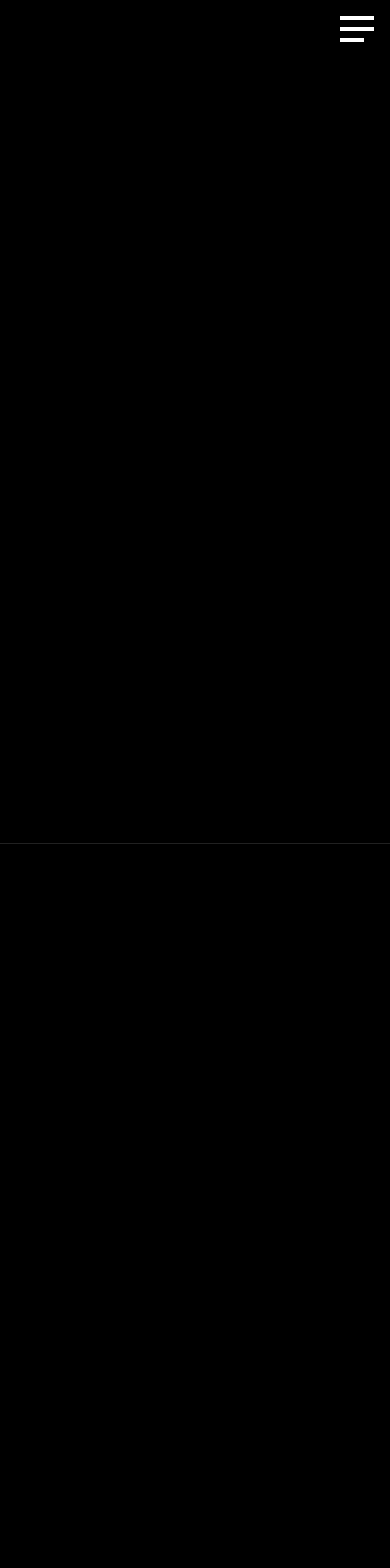
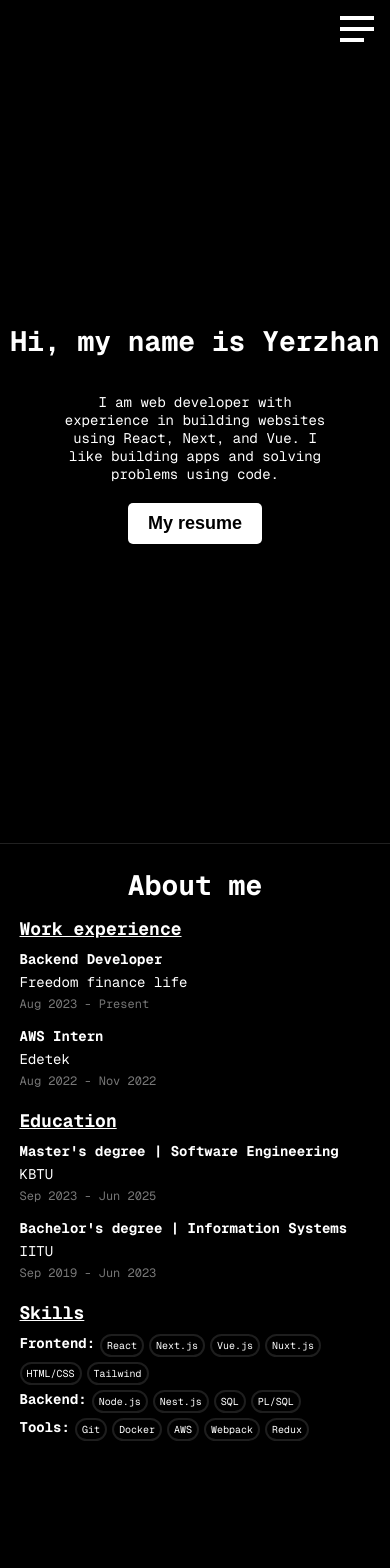
Before and after one commit to K4mino/project, a Next.js app: page / in a window 390 px wide. Shown: the top 1568 px of the page. Built offline with nearby package versions, Linux system fonts and the light colour scheme.

Commit message:
mobile fix, loader

```diff
--- a/src/components/About.jsx
+++ b/src/components/About.jsx
@@ -2,6 +2,7 @@ import React from "react";
 import styled from "styled-components";
 import skills from "public/skills.json";
 import SkillBatch from "./Skillbatch";
+import SectionTitle from "./SectionTitle";
 
 const Wrapper = styled.div`
   width: 95%;
@@ -11,13 +12,27 @@ const Wrapper = styled.div`
   justify-content: center;
   align-items: center;
   height: 100vh;
+
+  @media (max-width: 768px) {
+    justify-content: flex-start;
+    width: 100%;
+  }
 `;
 
 const Title = styled.h2`
-  font-size: 40px;
+  font-size: 36px;
   margin: 0;
   text-decoration: underline;
   margin-bottom: 20px;
+
+  @media (max-width: 768px) {
+    font-size: 24px;
+    margin-bottom: 5px;
+  }
+
+  @media (max-width: 480px) {
+    font-size: 18px;
+  }
 `;
 
 const Block = styled.div`
@@ -27,33 +42,68 @@ const Block = styled.div`
   align-items: flex-start;
   gap: 10px;
   flex-grow: 1;
+
+  @media (max-width: 768px) {
+    margin-bottom: 10px;
+    gap: 5px;
+    height: 100%;
+  }
 `;
 
 const Subtitle = styled.h3`
   font-size: 24px;
   margin: 0;
+
+  @media (max-width: 768px) {
+    font-size: 18px;
+  }
+
+  @media (max-width: 480px) {
+    font-size: 14px;
+  }
 `;
 
 const Period = styled.p`
   font-size: 22px;
   margin: 0;
   color: #777;
+
+  @media (max-width: 768px) {
+    font-size: 16px;
+  }
+
+  @media (max-width: 480px) {
+    font-size: 12px;
+  }
 `;
 
 const Place = styled.p`
   font-size: 24px;
   margin: 0;
+
+  @media (max-width: 768px) {
+    font-size: 18px;
+}
+
+@media (max-width: 480px) {
+    font-size: 14px;
+}
 `;
 
 const Content = styled.div`
   display: flex;
   width: 100%;
+
+  @media (max-width: 768px) {
+    width: 90%;
+    flex-direction: column;
+}
 `;
 
 const About = () => {
   return (
     <Wrapper>
-      <h2>About me</h2>
+      <SectionTitle>About me</SectionTitle>
       <Content>
         <Block>
           <Title>Work experience</Title>
--- a/src/components/Intro.jsx
+++ b/src/components/Intro.jsx
@@ -1,6 +1,7 @@
 import React from 'react'
 import styled from 'styled-components'
 import Button from './Button';
+import SectionTitle from './SectionTitle';
 
 const Wrapper = styled.div`
     display: flex;
@@ -16,12 +17,14 @@ const Description = styled.p`
     text-align: center;
     width: 70%;
     margin: 0 auto;
-`;
 
-const Title = styled.h1`
-    font-size: 50px;
-    margin: 0;
-    font-weight: 800;
+    @media (max-width: 768px) {
+        font-size: 18px;
+    }
+
+    @media (max-width: 480px) {
+        font-size: 14px;
+    }
 `;
 
 const StyledLink = styled.a`
@@ -32,11 +35,11 @@ const StyledLink = styled.a`
 const Intro = () => {
   return (
     <Wrapper>
-        <Title>Hi, my name is Yerzhan</Title>
+        <SectionTitle>Hi, my name is Yerzhan</SectionTitle>
         <Description>
            I am web developer with experience in building websites using React, Next, and Vue. I like building apps and solving problems using code.
         </Description>
-        <Button >
+        <Button>
           <StyledLink href='/resume.pdf' download>My resume</StyledLink>
         </Button>
     </Wrapper>
--- a/src/components/Loader.jsx
+++ b/src/components/Loader.jsx
@@ -6,17 +6,48 @@ const Wrapper = styled.div`
     z-index:999;
     width:100vw;
     height:100vh;
+    background-color:#000;
     display:flex;
     justify-content:center;
     align-items:center;
-    background-color:#333;
-    color:#fff;
+`;
+
+const AnimatedLoader = styled.div`
+  width: 95px;
+  height: 120px;
+  display: grid;
+  color: #fff;
+  background:
+    linear-gradient(currentColor 0 0) top/100% 2px,
+    radial-gradient(farthest-side at top, #0000 calc(100% - 2px), currentColor calc(100% - 1px), #0000) top,
+    linear-gradient(currentColor 0 0) bottom/100% 2px,
+    radial-gradient(farthest-side at bottom, #0000 calc(100% - 2px), currentColor calc(100% - 1px), #0000) bottom;
+  background-size: 100% 1px, 100% 50%;
+  background-repeat: no-repeat;
+  animation: l18 4s infinite linear;
+
+  &::before,
+  &::after {
+    content: "";
+    grid-area: 1/1;
+    background: inherit;
+    border: inherit;
+    animation: inherit;
+  }
+  &::after {
+    animation-duration: 2s;
+  }
+
+  @keyframes l18 {
+    100% { transform: rotate(1turn); }
+  }
 `;
 
 const Loader = () => (
     <Wrapper>
-        <h1>Loading...</h1>
+        <AnimatedLoader />
     </Wrapper>
+
 );
 
 export default Loader;
--- a/src/components/MainMobile.jsx
+++ b/src/components/MainMobile.jsx
@@ -1,7 +1,10 @@
-import React, { useEffect, useState } from 'react';
-import styled from 'styled-components';
-import Block from './Block';
-import Loader from './Loader';
+import React, { useEffect, useState } from "react";
+import styled from "styled-components";
+import GenericLoader from "./GenericLoader";
+import Block from "./Block";
+import Loader from "./Loader";
+import Menu from "./Menu";
+import MenuMobile from "./MenuMobile";
 
 const Wrapper = styled.div`
   display: flex;
@@ -10,29 +13,38 @@ const Wrapper = styled.div`
 `;
 
 const BurgerMenu = styled.div`
-    display:flex;
-    flex-direction:column;
-    gap:7px;
-    position:fixed;
-    top:16px;
-    right:16px;
-    z-index:9999;
+  display: flex;
+  flex-direction: column;
+  gap: 7px;
+  position: fixed;
+  top: 16px;
+  right: 16px;
+  z-index: 9999;
 `;
 
 const Bar = styled.div`
-    width:34px;
-    height:4px;
-    background-color:#fff;
+  width: 34px;
+  height: 4px;
+  background-color: #fff;
 
   &:last-child {
-      width:24px;
+    width: 24px;
   }
 `;
 
 const MainMobile = ({
-  lenis, refs, isScrollingTimer, runLenis, setActiveElement, activeElement, setStartY, startY,
+  lenis,
+  refs,
+  isScrollingTimer,
+  runLenis,
+  setActiveElement,
+  activeElement,
+  setStartY,
+  startY,
+  isLoadingGeneric,
+  setIsLoadingGeneric,
 }) => {
-  const [direction, setDirection] = useState('down');
+  const [direction, setDirection] = useState("down");
   const [isLoading, setIsLoading] = useState(false);
   const [isOpenNav, setIsOpenNav] = useState(false);
   const handleTouchStart = (event) => {
@@ -41,17 +53,18 @@ const MainMobile = ({
   };
 
   const handleTouchEnd = (event) => {
-    if (isLoading) return;
+    if (isLoading && isOpenNav) return;
 
     if (isScrollingTimer !== null) clearTimeout(isScrollingTimer);
 
     event.stopPropagation();
     runLenis();
     const endY = event.changedTouches[0].clientY;
-    const currentDirection = endY < startY ? 'down' : 'up';
+    const currentDirection = endY < startY ? "down" : "up";
     setDirection(currentDirection);
 
-    const nextIndex = currentDirection === 'down' ? activeElement + 1 : activeElement - 1;
+    const nextIndex =
+      currentDirection === "down" ? activeElement + 1 : activeElement - 1;
     if (nextIndex < 0 || nextIndex >= refs.length) return;
 
     setIsLoading(true);
@@ -68,6 +81,24 @@ const MainMobile = ({
     }, 150);
   };
 
+  const handleSelect = (e) => {
+    e.stopPropagation();
+    if (!isOpenNav) return;
+
+    setIsOpenNav(false);
+    runLenis();
+    const targetIndex = +e.target.attributes.id?.value;
+    //setIsLoadingGeneric(true);
+    setActiveElement(targetIndex);
+    lenis.scrollTo(refs[targetIndex].ref.current, {
+      duration: 1,
+      lock: true,
+      onComplete: () => {
+        setIsLoadingGeneric(false);
+      },
+    });
+  };
+
   useEffect(() => {
     window.scrollTo(0, 0);
     setActiveElement(0);
@@ -77,27 +108,40 @@ const MainMobile = ({
     <Wrapper
       onTouchStart={handleTouchStart}
       onTouchEnd={handleTouchEnd}
-        onTouchMove={(e) => e.stopPropagation()}>
-        {isLoading && <Loader
-        direction={direction}
-        activeElement={activeElement}/>}
+      onTouchMove={(e) => e.stopPropagation()}
+    >
+      {isLoadingGeneric && <GenericLoader />}
+      {isLoading && (
+        <Loader direction={direction} activeElement={activeElement} />
+      )}
+      {/* {isOpenNav && (
+        <MenuMobile
+          refs={refs}
+          isOpenNav={isOpenNav}
+          activeElement={activeElement}
+          setActiveElement={setActiveElement}
+          onSelect={handleSelect}
+        />
+      )} */}
       <BurgerMenu onClick={() => setIsOpenNav(!isOpenNav)}>
-          <Bar/>
-          <Bar/>
-          <Bar/>
+        <Bar />
+        <Bar />
+        <Bar />
       </BurgerMenu>
-        {
-            refs.map((item, i) => (
+      {refs.map((item, i) => (
         <Block
           isActive={i === activeElement}
           img={item.src}
           direction={direction}
           title={item.title}
           key={item.id}
-                ref={item.ref}/>
-            ))
-        }
-    </Wrapper>);
+          ref={item.ref}
+        >
+          {item.block}
+        </Block>
+      ))}
+    </Wrapper>
+  );
 };
 
 export default MainMobile;
--- a/src/components/MenuMobile.jsx
+++ b/src/components/MenuMobile.jsx
@@ -8,50 +8,59 @@ const Wrapper = styled.div`
   overflow: hidden;
   position: fixed;
   z-index: 999;
+  display: flex;
+  justify-content: center;
+  align-items: center;
 `;
 
 const CardsWrapper = styled.div`
   display: flex;
   flex-direction: column;
-  gap: 35px;
-  position: absolute;
-  left: 50%;
-  transform: translate(-50%, 0);
+  gap: 10px;
   transition: all 0.5s ease;
-  ${({ $percentage }) => $percentage && `top:${$percentage}%;`}
 `;
 
-const Card = styled.img`
+ const Card = styled.div`
   width: 50vw;
   height: 120px;
-  object-fit: cover;
-  object-position: 50% center;
+  text-align: center;
   transition: transform 0.5s ease;
+  background-color: #1E1E1E;
+  color: #fff;
+  border-radius: 10px;
+  display: flex;
+  justify-content: center;
+  align-items: center;
+  cursor: pointer;
+  font-size: 16px;
+  font-weight: 600;
+  transform-origin: bottom center;
 
-  ${({ $isActive }) => $isActive && 'transform:scale(1.5);'}
-  ${({ $isActive }) => ($isActive
-    ? 'filter:;'
-    : 'filter: invert(15%) sepia(99%) saturate(0%) hue-rotate(210deg) brightness(104%) contrast(97%);')}
+  ${({ $isActive }) => $isActive && 'transform:scale(1.2);'}
+  ${({ $isActive }) => $isActive && 'background-color: #fff;color:#000;'}
 `;
+
 
 const MenuMobile = ({
   refs,
   percentage,
   isOpenNav,
   activeElement,
+  onSelect,
   objFitPercentage,
 }) => (
   <Wrapper>
     <CardsWrapper $percentage={percentage}>
       {refs.map((item, i) => (
         <Card
+          onClick={onSelect}
           key={item.title}
           id={i}
-          src={item.src}
-          className={`image ${isOpenNav ? 'active' : ''}`}
+          className={`${isOpenNav ? 'active' : ''}`}
           $isActive={i === activeElement}
-          $objFitPercentage={objFitPercentage}
-        />
+        >
+          {item.title}
+        </Card>
       ))}
     </CardsWrapper>
   </Wrapper>
--- /dev/null
+++ b/src/components/SectionTitle.jsx
@@ -0,0 +1,23 @@
+import React from 'react'
+import styled from 'styled-components'
+
+const Title = styled.h2`
+    font-size: 40px;
+
+    @media (max-width: 768px) {
+        font-size: 34px;
+        margin-bottom: 14px;
+    }
+
+    @media (max-width: 480px) {
+        font-size: 28px;
+    }
+`
+
+const SectionTitle = ({children}) => {
+  return (
+    <Title>{children}</Title>
+  )
+}
+
+export default SectionTitle
--- a/src/components/Skillbatch.jsx
+++ b/src/components/Skillbatch.jsx
@@ -3,11 +3,26 @@ import styled from "styled-components";
 const Title = styled.h3`
 font-size: 24px;
 margin: 0;
+
+@media (max-width: 768px) {
+  font-size: 18px;
+}
+
+@media (max-width: 480px) {
+  font-size: 14px;
+}
 `;
 
 const SkillName = styled.p`
 font-size: 14px;
 margin: 0;
+
+@media (max-width: 768px) {
+  font-size: 12px;
+}
+
+@media (max-width: 480px) {
+  font-size: 10px;
 `;
 
 const SkillContainer = styled.div`
@@ -18,11 +33,14 @@ const SkillContainer = styled.div`
   border: 2px solid #1E1E1E;
   color: #fff;
   background-color: #000;
-  flex-wrap: wrap;
+
+  @media (max-width: 768px) {
+    padding: 3px 5px;
+  }
 `;
 
 const SkillBatch = ({ title, skills, }) => (
-    <div style={{ display: 'flex', gap: '5px' }}>
+    <div style={{ display: 'flex', gap: '5px' ,flexWrap: 'wrap'}}>
       <Title>{title}:</Title>
       {skills.map((skill, index) => (
         <SkillContainer  key={index}>
--- a/src/pages/index.js
+++ b/src/pages/index.js
@@ -91,6 +91,7 @@ export default function Home() {
             ) : (
           <MainMobile
           isLoadingGeneric={isLoadingGeneric}
+          setIsLoadingGeneric={setIsLoadingGeneric}
           refs={refs}
           lenis={myLenis}
           runLenis={runLenis}
```
Also changed, not shown: src/components/Contacts.jsx (+8 -8 lines), src/components/Projects.jsx (+9 -1 lines). Lines whose indentation alone changed are shown as unchanged.
